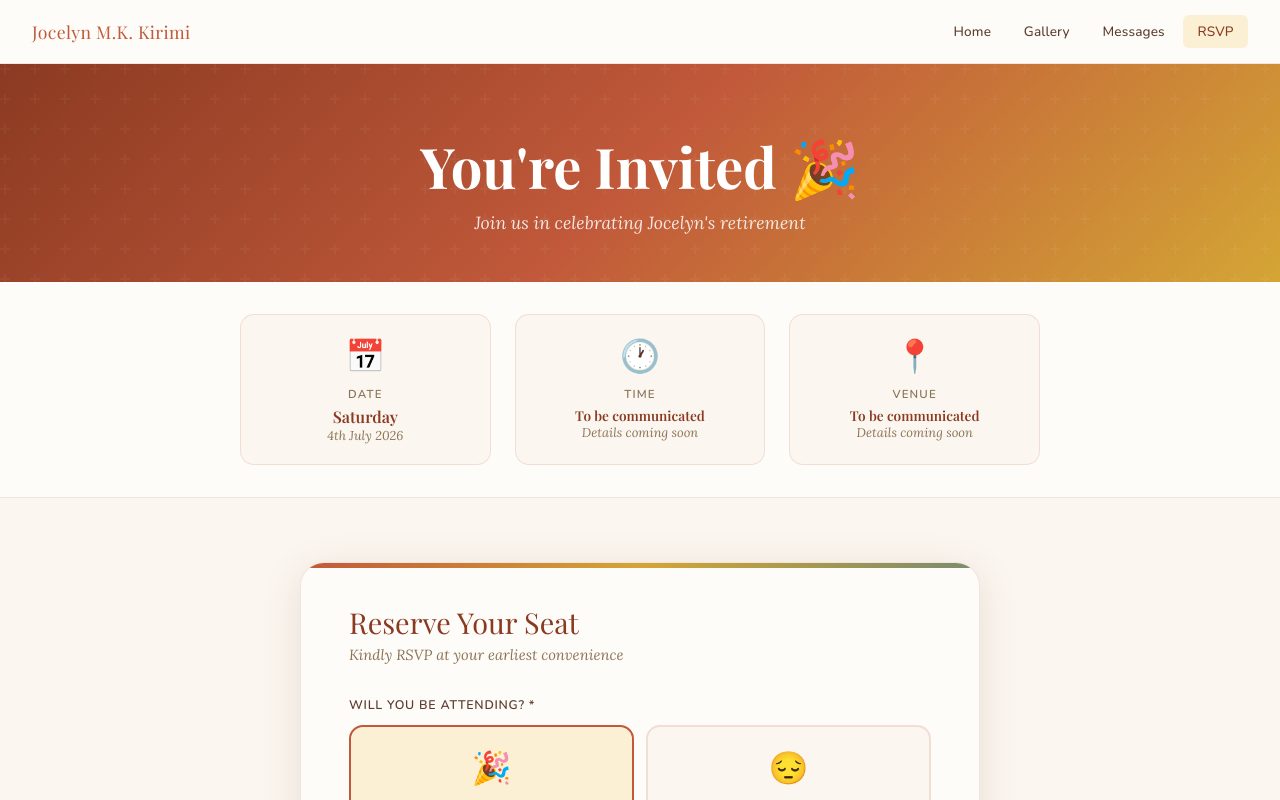
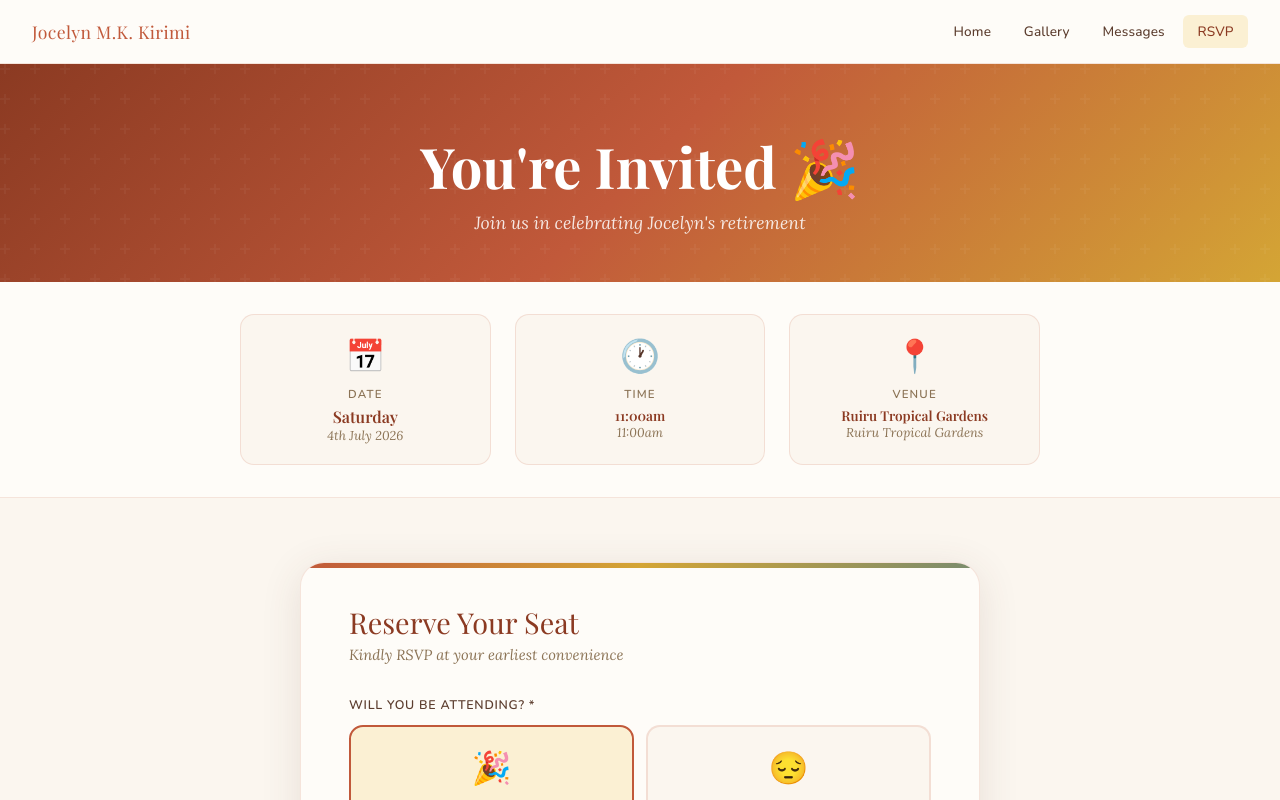
Before and after one commit to abbielnl/Jocelyn-s-Retirement-Party, a plain HTML site: page rsvp.html in a window 1280 px wide. Shown: the top 800 px of the page. Drawn offline with nearby package versions, Linux system fonts and the light colour scheme; a web font is replaced by a local one.

Commit message:
Update RSVP details for time and venue

```diff
--- a/rsvp.html
+++ b/rsvp.html
@@ -346,14 +346,14 @@
     <div class="party-detail-item">
       <div class="party-detail-icon">🕐</div>
       <div class="party-detail-label">Time</div>
-      <div class="party-detail-value" style="font-size:0.85rem">To be communicated</div>
-      <div class="party-detail-sub">Details coming soon</div>
+      <div class="party-detail-value" style="font-size:0.85rem">11:00am</div>
+      <div class="party-detail-sub">11:00am</div>
     </div>
     <div class="party-detail-item">
       <div class="party-detail-icon">📍</div>
       <div class="party-detail-label">Venue</div>
-      <div class="party-detail-value" style="font-size:0.85rem">To be communicated</div>
-      <div class="party-detail-sub">Details coming soon</div>
+      <div class="party-detail-value" style="font-size:0.85rem">Ruiru Tropical Gardens</div>
+      <div class="party-detail-sub">Ruiru Tropical Gardens</div>
     </div>
 
   </div>
```
